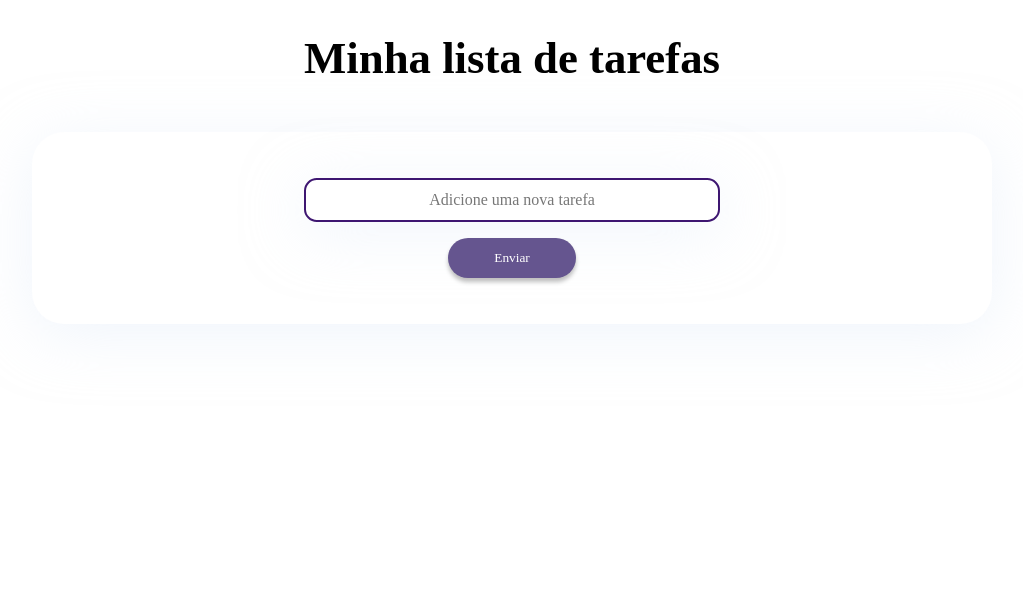
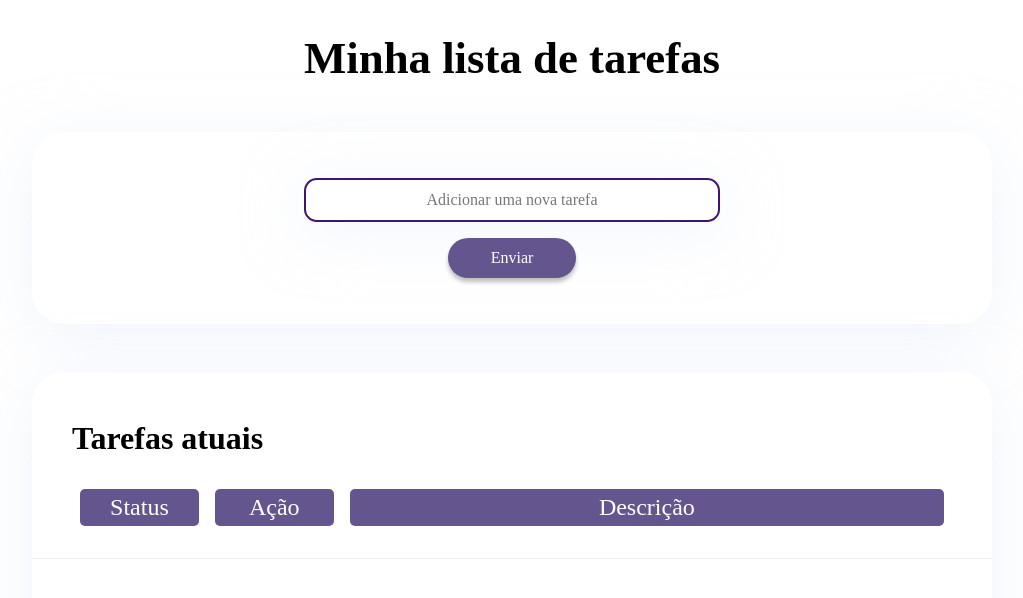
Before and after one commit to PauloJankosz/PS-WeMEDS, a React (Create React App) app in the folder Desafio/my-todo/: page / in a window 1280 px wide. Shown: the top 598 px of the page, without its empty margins (128-1151 px from the left). Built offline with nearby package versions, Linux system fonts and the light colour scheme.

Commit message:
[ADD] Adição de ícones e criação do espaço de renderização

```diff
--- a/Desafio/my-todo/package.json
+++ b/Desafio/my-todo/package.json
@@ -3,6 +3,8 @@
   "version": "0.1.0",
   "private": true,
   "dependencies": {
+    "@mdi/js": "^7.4.47",
+    "@mdi/react": "^1.6.1",
     "cra-template": "1.2.0",
     "react": "^19.0.0",
     "react-dom": "^19.0.0",
--- /dev/null
+++ b/Desafio/my-todo/src/components/TaskList.jsx
@@ -0,0 +1,59 @@
+import "../styles/TodoList.css";
+import Icon from "@mdi/react";
+import { mdiTrashCanOutline } from "@mdi/js";
+
+const TaskList = ({ tasks, setTasks }) => {
+  const toggleStatus = (index) => {
+    setTasks(
+      tasks.map((task, i) =>
+        i === index
+          ? {
+              ...task,
+              status: task.status === "pendente" ? "concluída" : "pendente",
+            }
+          : task
+      )
+    );
+  };
+
+  const deleteTask = (index) => {
+    setTasks(tasks.filter((_, i) => i !== index));
+  };
+
+  return (
+    <div className="task-list-box">
+      <h1 className="task-title">Tarefas atuais</h1>
+      <div className="task-options">
+        <span>Status</span>
+        <span>Ação</span>
+        <span className="descrição">Descrição</span>
+      </div>
+      <div className="task-line" />
+      {tasks.map((task, index) => (
+        <div key={index} className="task-items-box">
+          <button
+            onClick={() => toggleStatus(index)}
+            className={`task-status-button ${
+              task.status === "pendente" ? "pendente" : "concluida"
+            }`}
+          >
+            <span
+              className={`task-status-text ${
+                task.status === "pendente" ? "pendente" : "concluida"
+              }`}
+            >
+              {task.status === "pendente" ? "pendente" : "concluida"}
+            </span>
+          </button>
+          <button onClick={() => deleteTask(index)} class="task-delete-icon">
+            <Icon path={mdiTrashCanOutline} size={1.3} />
+          </button>
+          <span className="task-items-status-content">{task.text}</span>
+          <div className="task-line" />
+        </div>
+      ))}
+    </div>
+  );
+};
+
+export default TaskList;
--- a/Desafio/my-todo/src/components/TodoList.jsx
+++ b/Desafio/my-todo/src/components/TodoList.jsx
@@ -1,15 +1,40 @@
 import "../styles/TodoList.css";
+import { useState } from "react";
+import TaskList from "./TaskList";
 
-const TodoList = () => (
-  <div className="container">
-    <h1>Minha lista de tarefas</h1>
-    <div className="retangulo">
-      <input className="todo-input" defaultValue="Adicione uma nova tarefa" />
-      <button className="todo-button">
-        <span class="todo-button-text">Enviar</span>
-      </button>
+const TodoList = () => {
+  const [value, setValue] = useState("Adicionar uma nova tarefa");
+  const [tasks, setTasks] = useState([]);
+
+  const handleAddTask = () => {
+    if (value.trim() !== "" && value !== "Adicionar uma nova tarefa") {
+      const newTask = {
+        text: value,
+        status: "pendente",
+      };
+      setTasks([...tasks, newTask]);
+      setValue("Adicionar uma nova tarefa");
+    }
+  };
+
+  return (
+    <div className="container">
+      <h1>Minha lista de tarefas</h1>
+      <div className="box">
+        <input
+          className="todo-input"
+          value={value}
+          onFocus={() => value === "Adicionar uma nova tarefa" && setValue("")}
+          onChange={(element) => setValue(element.target.value)}
+        />
+        <button className="todo-button" onClick={handleAddTask}>
+          <span className="todo-button-text">Enviar</span>
+        </button>
+      </div>
+
+      <TaskList tasks={tasks} setTasks={setTasks} />
     </div>
-  </div>
-);
+  );
+};
 
 export default TodoList;
--- a/Desafio/my-todo/src/styles/App.css
+++ b/Desafio/my-todo/src/styles/App.css
@@ -4,6 +4,7 @@
 }
 
 @import url("https://fonts.googleapis.com/css2?family=Poppins:wght@100;200;300;400;500;600;700;800;900&display=swap");
+@import url("https://fonts.googleapis.com/css2?family=Inter:ital,opsz,wght@0,14..32,100..900;1,14..32,100..900&display=swap");
 
 body {
   font-family: -apple-system, BlinkMacSystemFont, "Segoe UI", "Roboto", "Oxygen",
--- a/Desafio/my-todo/src/styles/TodoList.css
+++ b/Desafio/my-todo/src/styles/TodoList.css
@@ -2,6 +2,10 @@ h1 {
   font-size: 2.8rem;
   font-family: "Poppins";
   font-weight: 700;
+}
+
+span {
+  font-family: "Poppins";
 }
 
 .container {
@@ -12,7 +16,7 @@ h1 {
   padding: 2rem;
 }
 
-.retangulo {
+.box {
   width: 60rem;
   height: 12rem;
   background-color: "#FFFFFF";
@@ -23,6 +27,29 @@ h1 {
   justify-content: center;
   flex-direction: column;
   margin-top: 3rem;
+}
+
+.task-list-box {
+  width: 60rem;
+  height: 40rem;
+  background-color: #ffffff;
+  border-radius: 2rem;
+  box-shadow: 0px 10px 60px 0px #e2ecf980;
+  display: flex;
+  flex-direction: column;
+  margin-top: 3rem;
+  margin-bottom: 2rem;
+}
+
+.task-list-box h1 {
+  font-size: 2rem;
+}
+
+.task-title {
+  display: flex;
+  align-items: start;
+  margin-top: 3rem;
+  margin-left: 2.5rem;
 }
 
 .todo-input {
@@ -49,15 +76,100 @@ h1 {
 }
 
 .todo-button-text {
-  font-family: Poppins;
+  font-family: "Poppins";
+  font-size: 1rem;
   color: #ffffff;
 }
 
+.task-options {
+  display: grid;
+  grid-template-columns: 1fr 1fr 5fr;
+  gap: 1rem;
+  font-family: "Poppins", sans-serif;
+  font-weight: 500;
+  font-size: 1.5rem;
+  margin: 1rem 3rem 0 3rem;
+  color: #ffffff;
+  text-align: center;
+}
+
+.task-options span {
+  padding: 5px 10px;
+  border-radius: 5px;
+  margin-top: 1rem;
+  background-color: #65558f;
+}
+
+.task-line {
+  width: 100%;
+  height: 1px;
+  margin-top: 2rem;
+  margin-bottom: 1rem;
+  background-color: #eeeeee;
+}
+
+.task-items-box {
+  display: grid;
+  grid-template-columns: 1fr 1fr 3fr;
+  margin: 2rem 13rem 0 3rem;
+}
+
+.task-items-status-content {
+  font-family: "Inter";
+  font-size: 1.5rem;
+  font-weight: 400;
+  margin-bottom: 1rem;
+  margin-top: 0.5rem;
+}
+
+.task-delete-icon {
+  width: 3.5rem;
+  height: 3.5rem;
+  background-color: #ffd1d1;
+  color: red;
+  margin-bottom: 1rem;
+  margin-left: 1rem;
+  border-radius: 0.5rem;
+  border: none;
+}
+
+.task-status-button {
+  width: 6rem;
+  height: 3.5rem;
+  border-radius: 0.4rem;
+  margin-left: 0.2rem;
+  border: 2px solid transparent;
+}
+
+.task-status-button.pendente {
+  background-color: #f3d86a;
+  border-color: #9c7e06;
+}
+
+.task-status-button.concluida {
+  background-color: #16c09861;
+  border-color: #008767;
+}
+
+.task-status-text.concluida {
+  color: #008767;
+}
+
+.task-status-text.pendente {
+  color: #9c7e06;
+}
+
+
+
 @media (max-width: 958px) {
-  .retangulo {
+  .box {
     width: 80%;
   }
   .todo-input {
+    width: 80%;
+  }
+
+  .task-list-box {
     width: 80%;
   }
 
```
Also changed, not shown: 2 other files (tests, documents, lock files or other folders).
